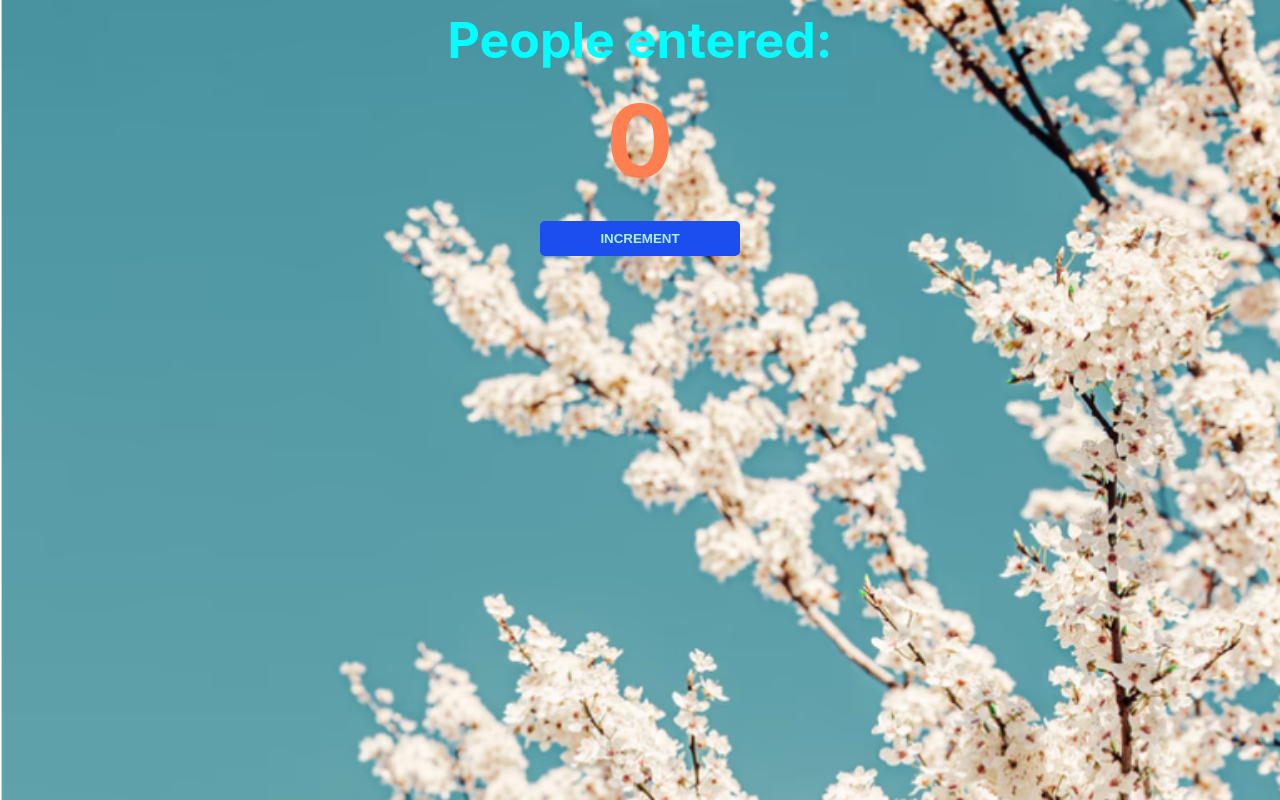
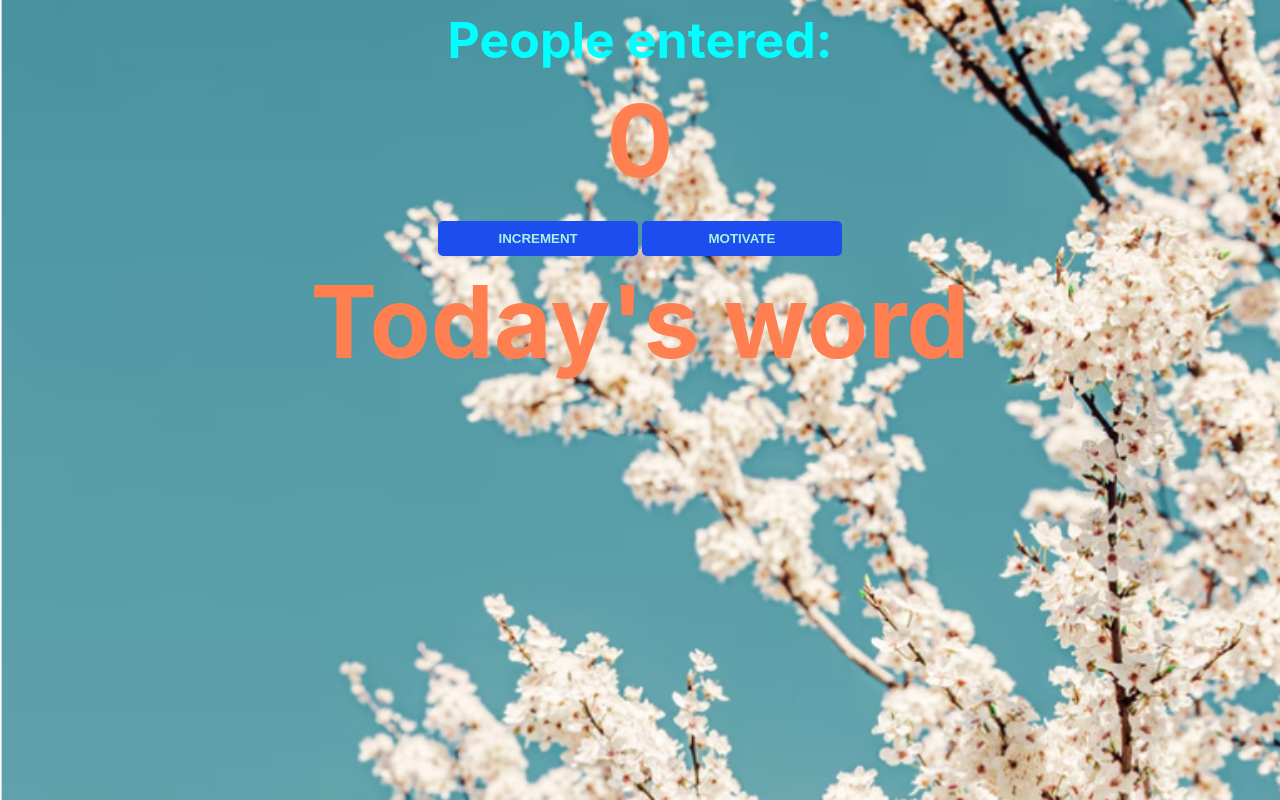
Before and after one commit to dkimbi/PepTalkGenerator, a plain HTML site: page index.html in a window 1280 px wide. Drawn offline with Linux system fonts and the light colour scheme.

Commit message:
Implimented button and index generator function

```diff
--- a/index.css
+++ b/index.css
@@ -37,6 +37,19 @@ button {
     background: rgb(28, 77, 238);
 }
 
+h3 {
+    font-size: 50px;
+    margin-top: 0;
+    margin-bottom: 20px;
+    color:coral;
+    font-size: 100px;
+
+}
+
+#motivation-btn {
+    background: rgb(28, 77, 238);
+}
+
 #save-btn {
     background: darkgreen;
 }
--- a/index.html
+++ b/index.html
@@ -5,7 +5,9 @@
     <body>
         <h1>People entered:</h1>
         <h2 id="count-el">0</h2>
-        <button id="increment-btn">INCREMENT</button>
+        <button id="increment-btn" onclick="increment()">INCREMENT</button>
+        <button id="motivation-btn" onclick="motivationalSentense()">MOTIVATE</button>
+        <h3 id="word-el">Today's word</h3>
         <script src="index.js"></script>
     </body>
 </html>
--- a/index.js
+++ b/index.js
@@ -5,7 +5,7 @@
 
 
 // column one of words
-
+*/
 const columnFour = [
     "24/7.", "can I get an amen?", "and that's a fact.", "so treat yourself.", "you feel me?", "that's just science.", "would I lie?","for reals.","mic drop.","you hidden gem.","snuggle bear.","period.","can I get an amen?","now let's dance.",
     "high five.","say it again!","according to CNN.","so get used to it."
@@ -18,18 +18,58 @@ const columnFour = [
 
 // document.querySelector('main').innerHTML = sentence;
 
-// document.querySelector('count-el-dee').innerHTML = `<h3>${nameDee}</h3>`;
+// document.querySelector('word-el').innerHTML = `<h3>${nameDee}</h3>`;
 
+function motivationalSentense(){
+    indexNumberGen = Math.floor(Math.random() * 10)
+    motivationalWord = columnFour[indexNumberGen]
+    console.log(motivationalWord);
+    document.getElementById("word-el").innerText = motivationalWord
+
+}
+
+
+/*
 let myName = "Blue";
 
 alert(`Hi, ${myName}. Want to see something cool?`);
 
 document.querySelector('html').innerHTML = `<h1>Welcome to ${myName}'s site!</h1>`;
 
-*/
+
 
 let count = 5
 
 count = count + 1
 
 console.log(count)
+
+
+function increment(){
+    console.log("Button clicked!")
+}
+
+// Create a function (you decide the name) that logs out the number 42 to the console
+// Call/invoke the function
+function theAnswer(){
+    console.log(42)
+}
+
+theAnswer()
+*/
+
+count = 0;
+// listen for clicks on the increment button
+function increment(){
+    count++
+    console.log(count)
+    document.getElementById("count-el").innerText = count
+
+}
+
+// increment the count variable when the button is clicked (log it out)
+
+
+// change the count-el in the HTML to reflect the new count
+
+//document.getElementById("count-el").innerText = count
```
